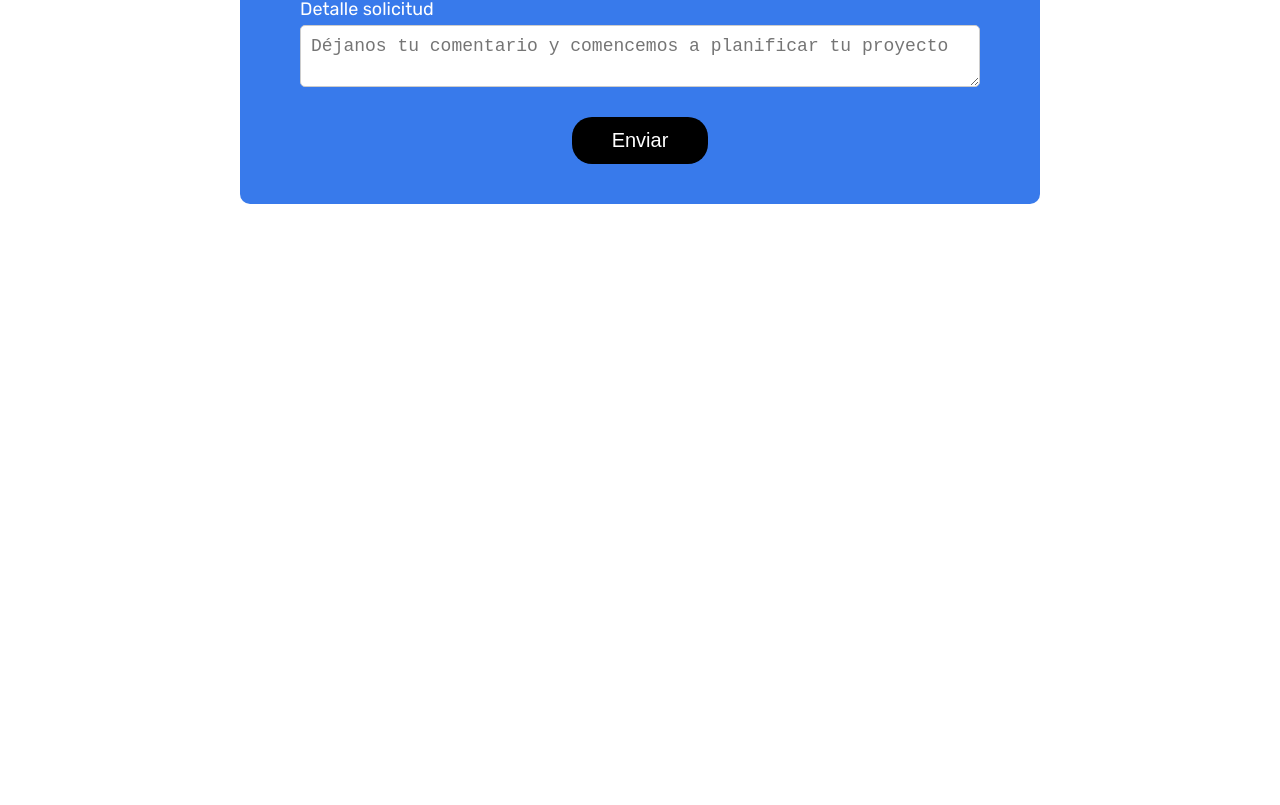
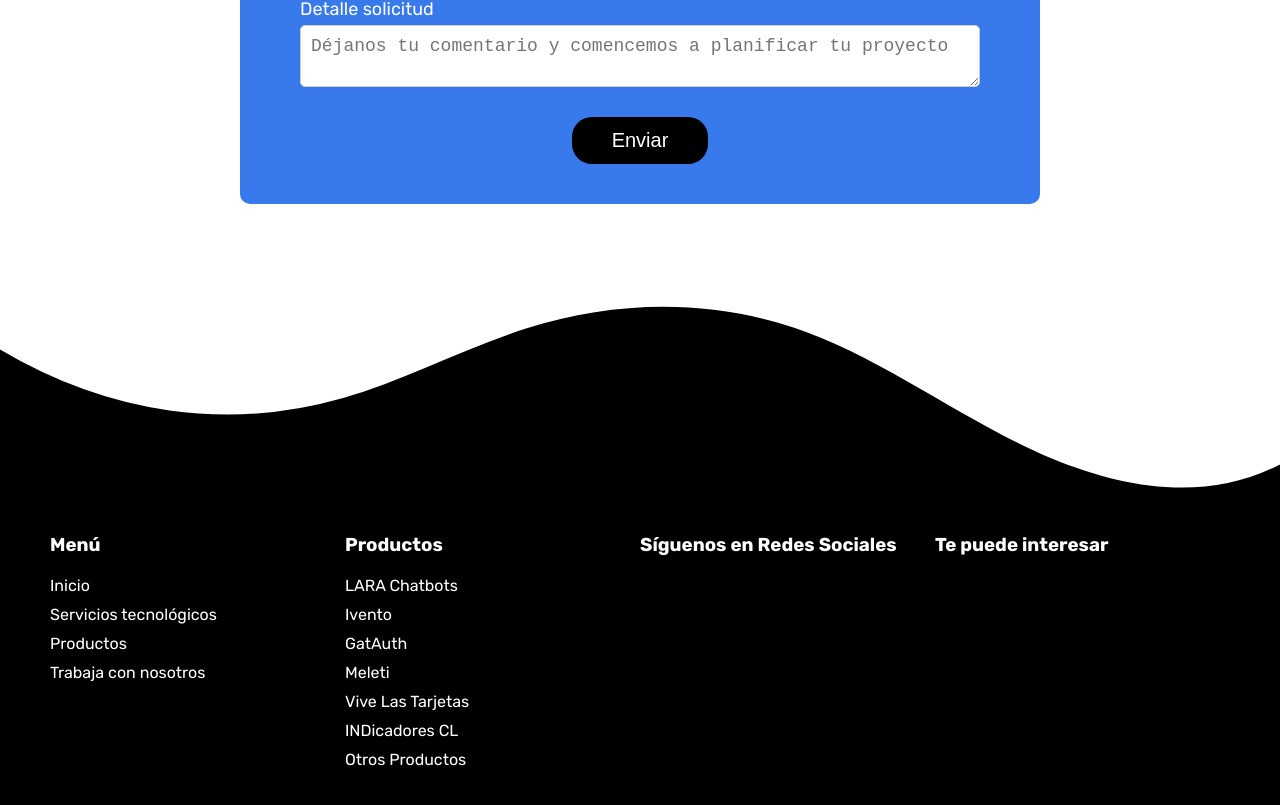
Before and after one commit to Matic539/childev-website, a React (Vite) app: page / in a window 1280 px wide. Shown: the part 3305-4110 px from the top of the page. Before the commit the page ends 3609 px from the top, so only its background shows below. Built offline with nearby package versions, Linux system fonts and the light colour scheme.

Commit message:
Añadido del wave en el footer

```diff
--- a/src/components/common/Footer.jsx
+++ b/src/components/common/Footer.jsx
@@ -1,8 +1,55 @@
-import React from 'react'
+import React from 'react';
+import './styles/Footer.css';
 
 function Footer() {
   return (
-    <div>esta es la parte de abajoooooooo</div>
+    <div className="wave-container">
+      <div class="wave">
+        <svg data-name="Layer 1" xmlns="http://www.w3.org/2000/svg" viewBox="0 0 1200 120" preserveAspectRatio="none">
+          <path d="M321.39,56.44c58-10.79,114.16-30.13,172-41.86,82.39-16.72,168.19-17.73,250.45-.39C823.78,31,906.67,72,985.66,92.83c70.05,18.48,146.53,26.09,214.34,3V0H0V27.35A600.21,600.21,0,0,0,321.39,56.44Z" class="shape-fill"></path>
+        </svg>
+      </div>
+
+      {/* CAHTGPT */}
+      <div className="footer-container">
+        <div className="footer-content">
+          <div className="menu">
+            <h3>Menú</h3>
+            <ul>
+              <li>Inicio</li>
+              <li>Servicios tecnológicos</li>
+              <li>Productos</li>
+              <li>Trabaja con nosotros</li>
+            </ul>
+          </div>
+          <div className="products">
+            <h3>Productos</h3>
+            <ul>
+              <li>LARA Chatbots</li>
+              <li>Ivento</li>
+              <li>GatAuth</li>
+              <li>Meleti</li>
+              <li>Vive Las Tarjetas</li>
+              <li>INDicadores CL</li>
+              <li>Otros Productos</li>
+            </ul>
+          </div>
+          <div className="social">
+            <h3>Síguenos en Redes Sociales</h3>
+            <div className="social-icons">
+              <i className="fab fa-instagram"></i>
+              <i className="fab fa-linkedin"></i>
+              <i className="fab fa-twitter"></i>
+              <i className="fab fa-facebook"></i>
+            </div>
+          </div>
+          <div className="interest">
+            <h3>Te puede interesar</h3>
+            <i className="fab fa-google-play"></i>
+          </div>
+        </div>
+      </div>
+    </div>
   )
 }
 
--- /dev/null
+++ b/src/components/common/styles/Footer.css
@@ -0,0 +1,72 @@
+.wave-container {
+    position: relative;
+}
+
+.wave {
+    position: relative;
+    top: 0;
+    left: 0;
+    width: 100%;
+    overflow: hidden;
+    line-height: 0;
+    background-color: black;
+}
+
+.wave svg {
+    position: relative;
+    display: block;
+    width: calc(100% + 1.3px);
+    height: 200px;
+}
+
+.wave .shape-fill {
+    fill: #ffffff;
+}
+
+/* Footer.css CHATGPT */
+.footer-container {
+    position: relative;
+    background-color: black;
+    color: white;
+    padding-top: 100px;
+}
+
+.footer-content {
+    display: flex;
+    justify-content: space-between;
+    padding: 0 50px 50px 50px;
+    margin-top: -70px;
+}
+
+.footer-content .menu,
+.footer-content .products,
+.footer-content .social,
+.footer-content .interest {
+    flex: 1;
+}
+
+.footer-content h3 {
+    margin-bottom: 20px;
+}
+
+.footer-content ul {
+    list-style-type: none;
+    padding: 0;
+}
+
+.footer-content ul li {
+    margin-bottom: 10px;
+}
+
+.footer-content .social-icons {
+    display: flex;
+    gap: 10px;
+}
+
+.footer-content .social-icons i {
+    font-size: 24px;
+}
+
+.footer-content .interest i {
+    font-size: 24px;
+}
--- a/src/pages/HomePage.jsx
+++ b/src/pages/HomePage.jsx
@@ -4,6 +4,7 @@ import Navbar from "../components/common/Navbar";
 import About from "../components/Home/About";
 import Services from "../components/Home/Services";
 import Contact from "../components/Home/Contact";
+import Footer from "../components/common/Footer";
 import '../components/Home/styles/Home.css';
 
 function HomePage() {
@@ -45,6 +46,9 @@ function HomePage() {
             <div id="contactForm-section" className="contactForm">
                 <Contact />
             </div>
+            <div className="footer">
+                <Footer />
+            </div>
         </div>
     )
 }
```
